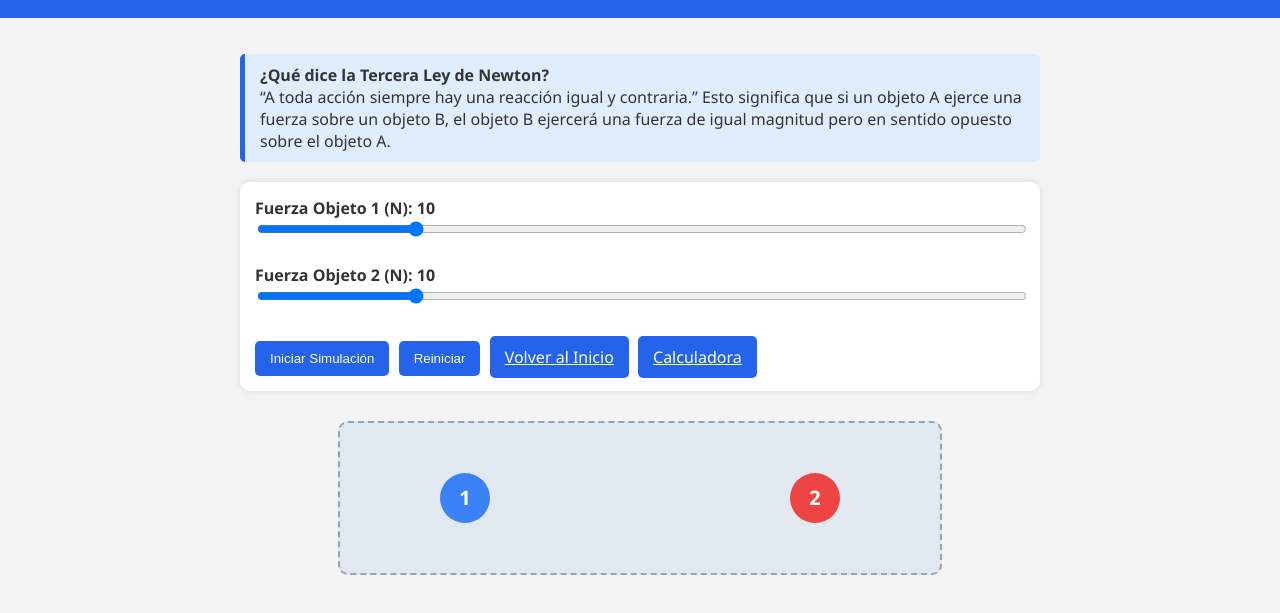
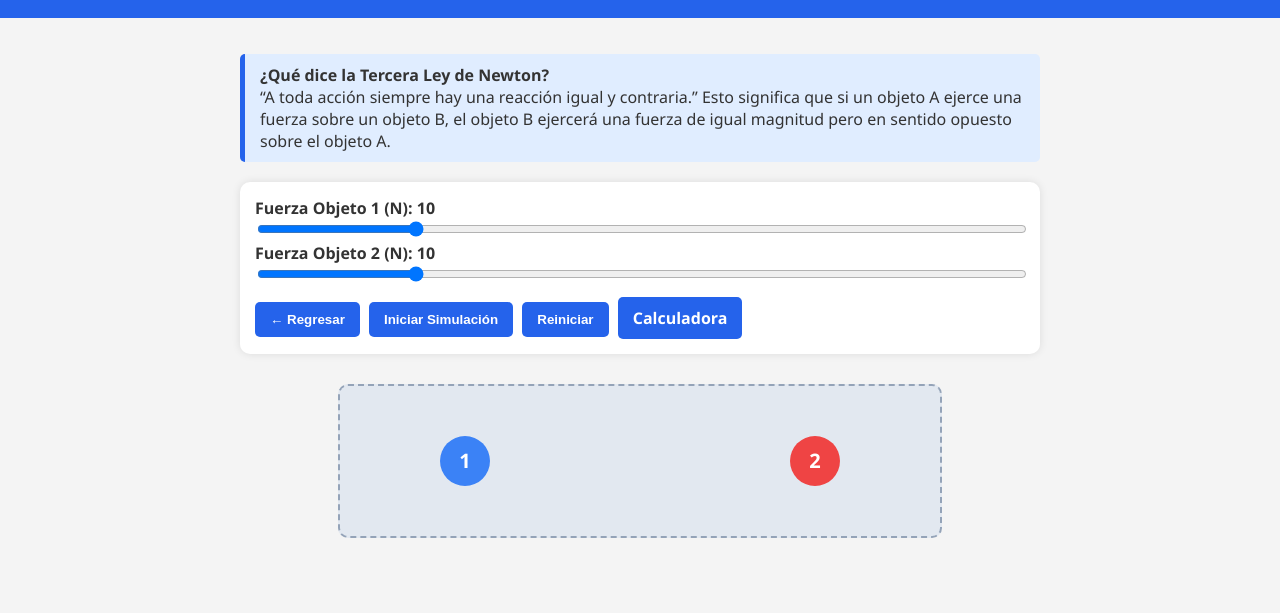
Before and after one commit to rutmy/pagina, a plain HTML site: page simulador3.html in a window 1280 px wide. Shown: the part 161-774 px from the top of the page. Drawn offline with Linux system fonts and the light colour scheme.

Commit message:
Update simulador3.html

```diff
--- a/simulador3.html
+++ b/simulador3.html
@@ -123,18 +123,47 @@
       “A toda acción siempre hay una reacción igual y contraria.” Esto significa que si un objeto A ejerce una fuerza sobre un objeto B, el objeto B ejercerá una fuerza de igual magnitud pero en sentido opuesto sobre el objeto A.
     </p>
 
-    <div class="controls">
-      <label>Fuerza Objeto 1 (N): <span id="force1Val">10</span></label><br />
-      <input type="range" id="force1" min="5" max="30" value="10" class="slider"><br /><br />
+    <style>
+  /* Estilo unificado para todos los botones y enlaces con clase .button */
+  .button {
+    margin: 10px 5px 0 0;
+    padding: 10px 15px;
+    background-color: #2563eb;
+    color: white;
+    border: none;
+    border-radius: 5px;
+    cursor: pointer;
+    text-decoration: none;
+    font-weight: bold;
+    display: inline-block;
+    transition: background-color 0.3s ease;
+  }
 
-      <label>Fuerza Objeto 2 (N): <span id="force2Val">10</span></label><br />
-      <input type="range" id="force2" min="5" max="30" value="10" class="slider"><br /><br />
+  .button:hover {
+    background-color: #1e40af;
+  }
 
-      <button id="startBtn" class="button">Iniciar Simulación</button>
-        <button id="startBtn" class="button">Reiniciar</button>
-      <a href="index.html" class="button">Volver al Inicio</a>
+  .button:disabled {
+    background-color: #aaa;
+    cursor: not-allowed;
+  }
+</style>
+
+<div class="controls">
+  <label>Fuerza Objeto 1 (N): <span id="force1Val">10</span></label>
+  <input type="range" id="force1" min="5" max="30" value="10" class="slider">
+
+  <label>Fuerza Objeto 2 (N): <span id="force2Val">10</span></label>
+  <input type="range" id="force2" min="5" max="30" value="10" class="slider">
+
+  <div>
+    <button class="button" onclick="window.history.back()">← Regresar</button>
+    <button id="startBtn" class="button">Iniciar Simulación</button>
+    <button id="resetBtn" class="button">Reiniciar</button>
     <a href="calculadora-3.html" class="button">Calculadora</a>
-    </div>
+  </div>
+</div>
+
 
     <div class="arena">
       <div id="ball1" class="ball ball1" style="left: 100px;">1</div>
```
